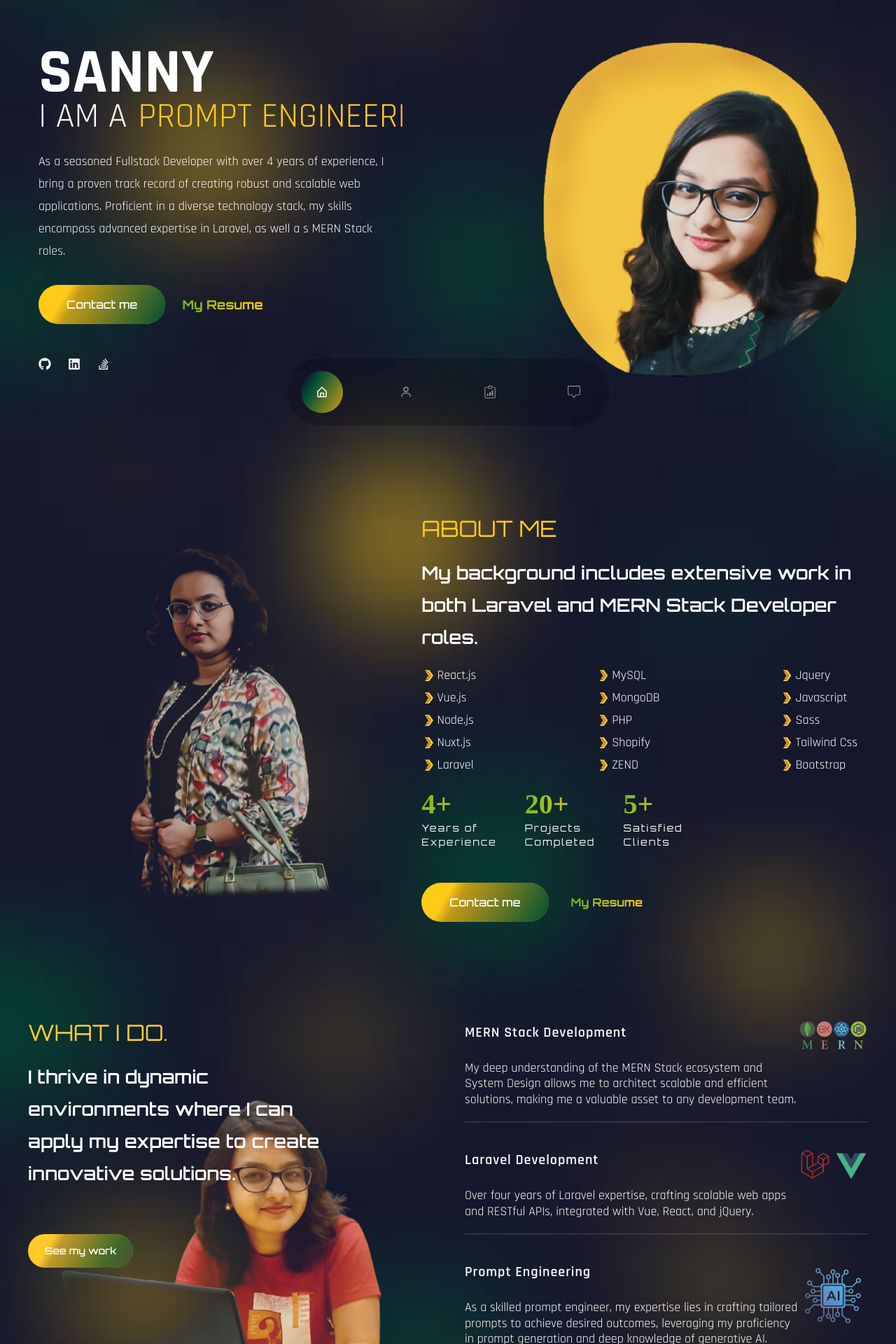
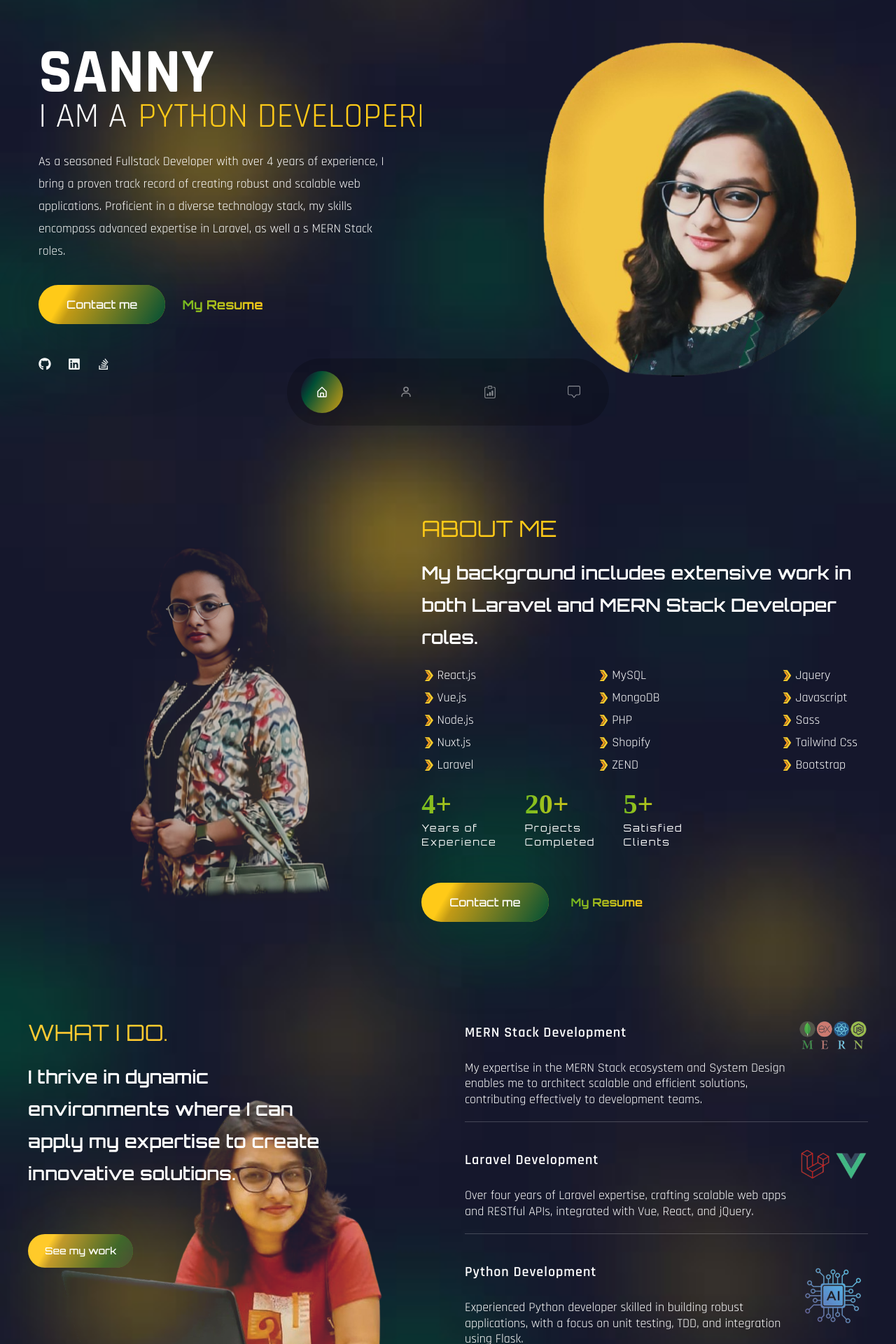
Before and after one commit to Sanny67/portfolio-sanny, a React (Create React App) app: page / in a window 1280 px wide. Shown: the part 160-2080 px from the top of the page at 70% size. Built offline with nearby package versions, Linux system fonts and the light colour scheme; the HTML template or start-up script is replaced by a standard one; a web font is replaced by a local one.

Commit message:
added python

```diff
--- a/src/components/Banner.js
+++ b/src/components/Banner.js
@@ -51,9 +51,9 @@ const Banner = () => {
             >
               <span className='text-white mr-4'>I am a</span>
               <TypeAnimation sequence={[
-                'Full Stack Developer',
+                'Senior Full Stack Engineer',
                 2000,
-                'Prompt Engineer',
+                'Python Developer',
                 2000,
                 'MERN Stack Developer',
                 2000,
--- a/src/components/Services.js
+++ b/src/components/Services.js
@@ -11,7 +11,7 @@ const services = [
   {
     name: 'MERN Stack Development',
     image: Service1,
-    description: 'My deep understanding of the MERN Stack ecosystem and System Design allows me to architect scalable and efficient solutions, making me a valuable asset to any development team. ',
+    description: 'My expertise in the MERN Stack ecosystem and System Design enables me to architect scalable and efficient solutions, contributing effectively to development teams.',
     link: '#'
   },
   {
@@ -21,9 +21,9 @@ const services = [
     link: '#'
   },
   {
-    name: 'Prompt Engineering',
+    name: 'Python Development',
     image: Service3,
-    description: 'As a skilled prompt engineer, my expertise lies in crafting tailored prompts to achieve desired outcomes, leveraging my proficiency in prompt generation and deep knowledge of generative AI.',
+    description: 'Experienced Python developer skilled in building robust applications, with a focus on unit testing, TDD, and integration using Flask.',
     link: '#'
   },
 ];
```
